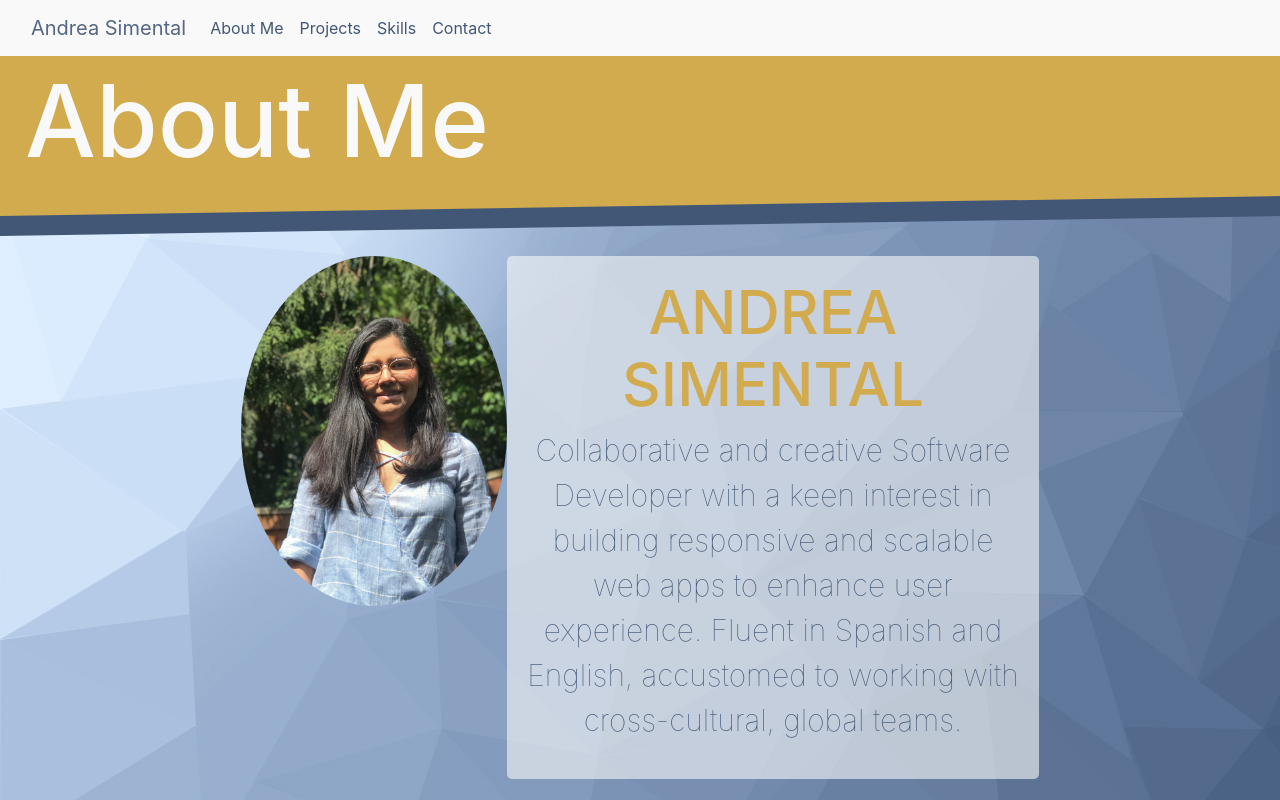
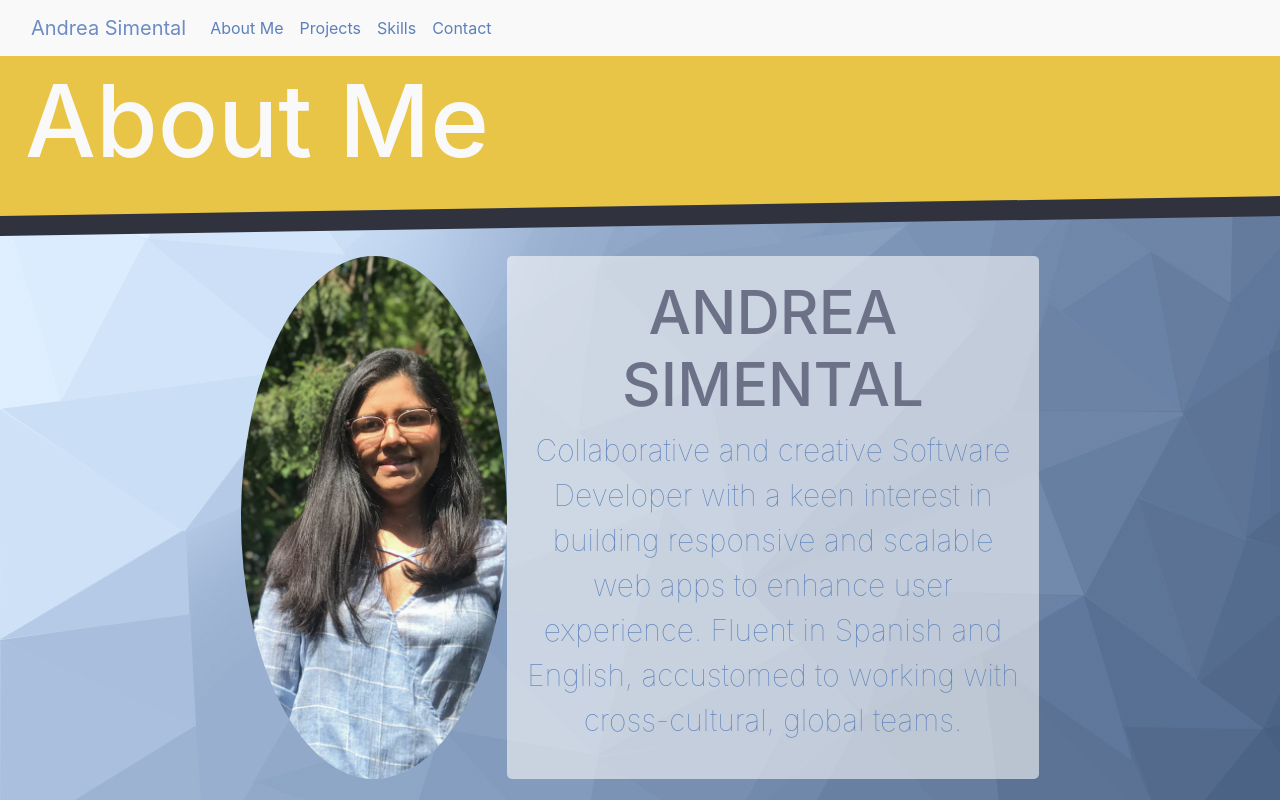
Before and after one commit to anlsim/anlsim.github.io, a React (Create React App) app: page /about in a window 1280 px wide. Shown: the top 800 px of the page. Built offline with nearby package versions, Linux system fonts and the light colour scheme.

Commit message:
updating styles for portfolio

```diff
--- a/src/App.scss
+++ b/src/App.scss
@@ -2,8 +2,10 @@
 
 body {
   font-family: 'Open Sans Condensed', sans-serif;
+
   background-image: url(./assets/blueBackground.jpg);
   background-attachment: fixed;
+
 
 }
 
--- a/src/styles/HomePage.scss
+++ b/src/styles/HomePage.scss
@@ -10,7 +10,7 @@
 
     }
     .header{
-        color: $blue-pas;
+        color: $white-pas;
         width: 700px;
         padding: 50px 50px;
         margin: 50px 50px;
--- a/src/styles/MenuItem.scss
+++ b/src/styles/MenuItem.scss
@@ -9,10 +9,8 @@
     border-radius: 50px;
     width: 300px;
     height: 310px;
-    clip-path: polygon(50% 0%, 80% 10%, 100% 35%, 100% 70%, 80% 90%, 50% 100%, 20% 90%, 0% 70%, 0% 35%, 20% 10%);
-
-
-
+    clip-path: polygon(50% 0%, 90% 20%, 100% 60%, 75% 100%, 25% 100%, 0% 60%, 10% 20%);
+    box-shadow: 0 4px 8px 0 rgba(0, 0, 0, 0.2);
     justify-content: center;
     align-items: center;
     margin: 0 7.5px 15px;
@@ -21,7 +19,7 @@
 
     &:hover {
         cursor: pointer;
-        background-color: $yellow-pas;
+        background-color: $maize-yellow;
 
     }
 
@@ -30,7 +28,7 @@
 
 }
 .content{
-    color: $blue-pas;
+    color: $charcoal;
     text-align: center;
     display: block;
 
--- a/src/styles/aboutme.scss
+++ b/src/styles/aboutme.scss
@@ -9,8 +9,8 @@
     background-image: url(../assets/andreaS.jpg);
     background-size: cover;
     background-position: center;
-    height: 350px;
-    height: 350px;
+    height: 500px;
+    height: auto;
     border-radius: 50%;
 
     @include mobile{
@@ -33,7 +33,7 @@
 
 
     &-title{
-        color: $yellow-pas;
+        color: $gray-rhythm;
         font-size: 60px;
     }
     &-description{
--- a/src/styles/colors.scss
+++ b/src/styles/colors.scss
@@ -1,5 +1,22 @@
+
+$light-pas: #CDD1C4;
+$yellow-pas: #E8C547;
+$blue-pas: #5C80BC;
+
+$maize-yellow: #E8C547;
+$charcoal: #30323D;
+$gray-rhythm: #6D7188;
+$gray-lavander: #BCBCC8;
+$white-pas: #F9F9F9;
+
+
+
+
+
+/*
 $white-pas: #F9F9F9;
 $light-pas: #ACACAC;
 $yellow-pas: #D1AB4D;
 $blue-pas: #425776;
 $charcoal: #363636;
+*/
--- a/src/styles/sectionTitle.scss
+++ b/src/styles/sectionTitle.scss
@@ -11,7 +11,7 @@
 
   .hero-img {
     position: absolute;
-    background-color: $yellow-pas;
+    background-color: $maize-yellow;
     left: 0;
     top: 0;
     width: 100%;
@@ -29,7 +29,7 @@
     z-index: -1;
     width: 100%;
     height: 100%;
-    background-color: $blue-pas;
+    background-color: $charcoal;
     clip-path: polygon(0 0, 100% 0, 100% 70%, 0 80%);
   }
   .text{
```
